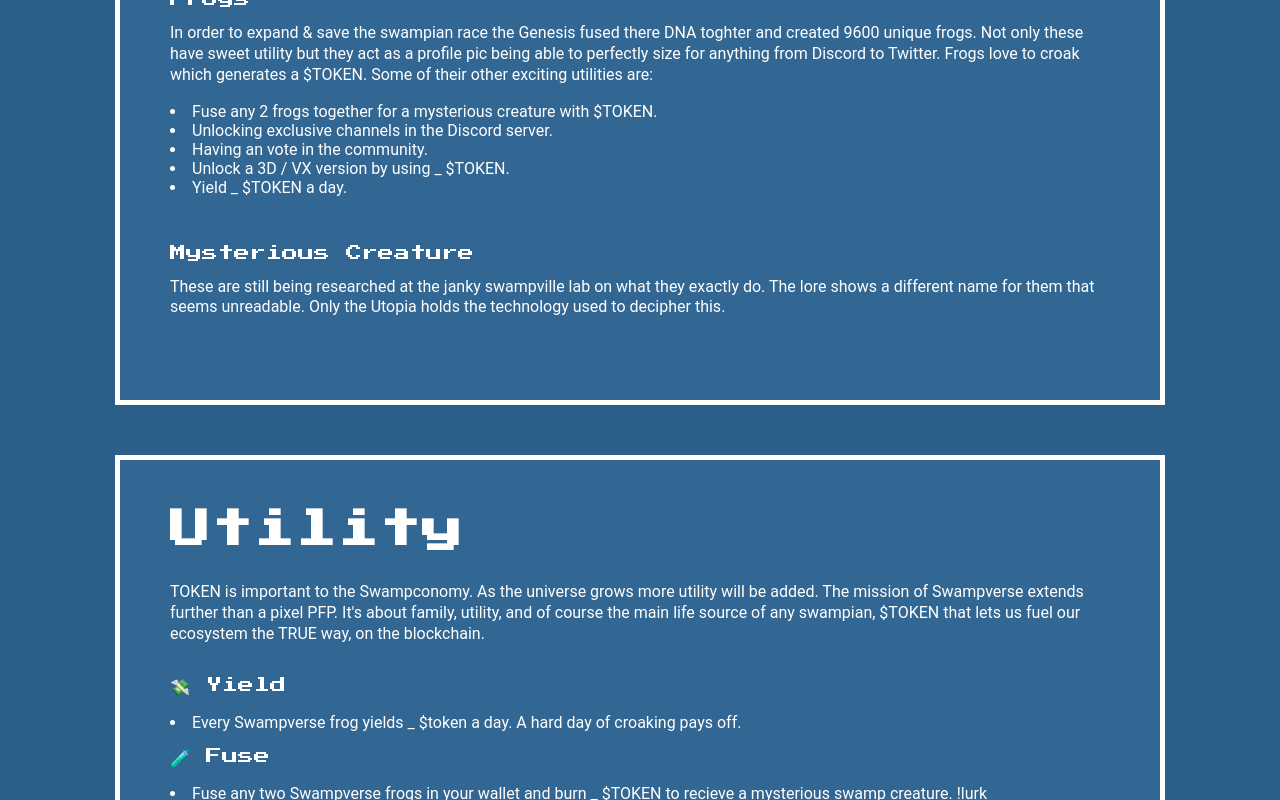
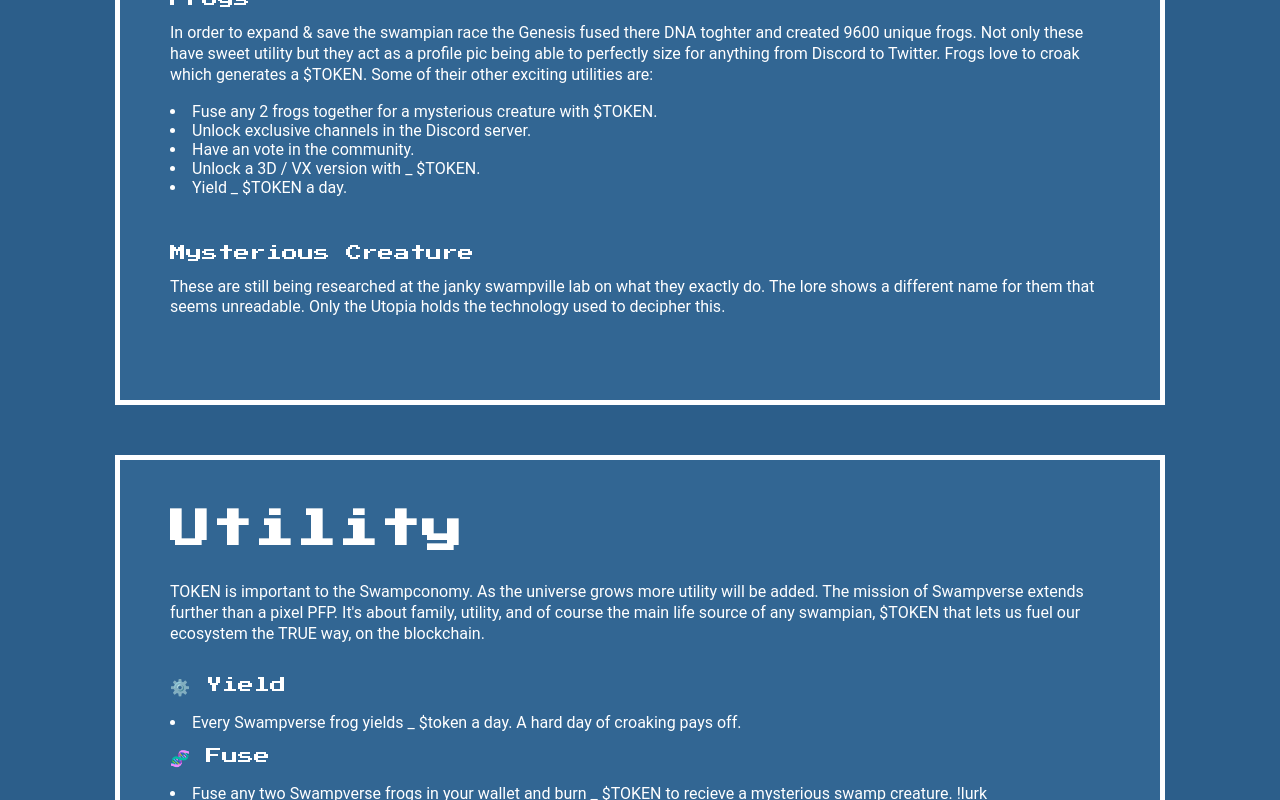
Before and after one commit to Radomski13/test123, a React (Create React App) app: page / in a window 1280 px wide. Shown: the part 1220-2020 px from the top of the page. Built offline with nearby package versions, Linux system fonts and the light colour scheme.

Commit message:
Update Main.js

```diff
--- a/src/components/Main.js
+++ b/src/components/Main.js
@@ -60,9 +60,9 @@ export default function Main() {
   <span>Frogs</span><br /><br />
 <p>In order to expand & save the swampian race the Genesis fused there DNA toghter and created 9600 unique frogs. Not only these have sweet utility but they act as a profile pic being able to perfectly size for anything from Discord to Twitter. Frogs love to croak which generates a $TOKEN. Some of their other exciting utilities are: </p><br />
 <li>Fuse any 2 frogs together for a mysterious creature with $TOKEN.</li>
-<li>Unlocking exclusive channels in the Discord server.</li>
-<li>Having an vote in the community.</li>
-<li>Unlock a 3D / VX version by using _ $TOKEN.</li>
+<li>Unlock exclusive channels in the Discord server.</li>
+<li>Have an vote in the community.</li>
+<li>Unlock a 3D / VX version with _ $TOKEN.</li>
 <li>Yield _ $TOKEN a day.</li>
 <br /><br /><br />
     <span>Mysterious Creature</span><br /><br />
@@ -77,9 +77,9 @@ export default function Main() {
           <br />
           <div className="container">
             <p>TOKEN is important to the Swampconomy. As the universe grows more utility will be added. The mission of Swampverse extends further than a pixel PFP. It's about family, utility, and of course the main life source of any swampian, $TOKEN that lets us fuel our ecosystem the TRUE way, on the blockchain.</p><br /><br />
-<span>💸 Yield</span><br /><br />
+<span>⚙️ Yield</span><br /><br />
 <li>Every Swampverse frog yields _ $token a day. A hard day of croaking pays off.</li><br />
-<span>🧪 Fuse</span><br /><br />
+<span>🧬 Fuse</span><br /><br />
 <li>Fuse any two Swampverse frogs in your wallet and burn _ $TOKEN to recieve a mysterious swamp creature. !lurk</li><br />
 <span>🛍️ Shop</span><br /><br />
 <li>Spend your $TOKENS at the Swampville merchandise store & get your gear on. Limited set of hoodies, shirts & even a collectable.</li><br />
```
